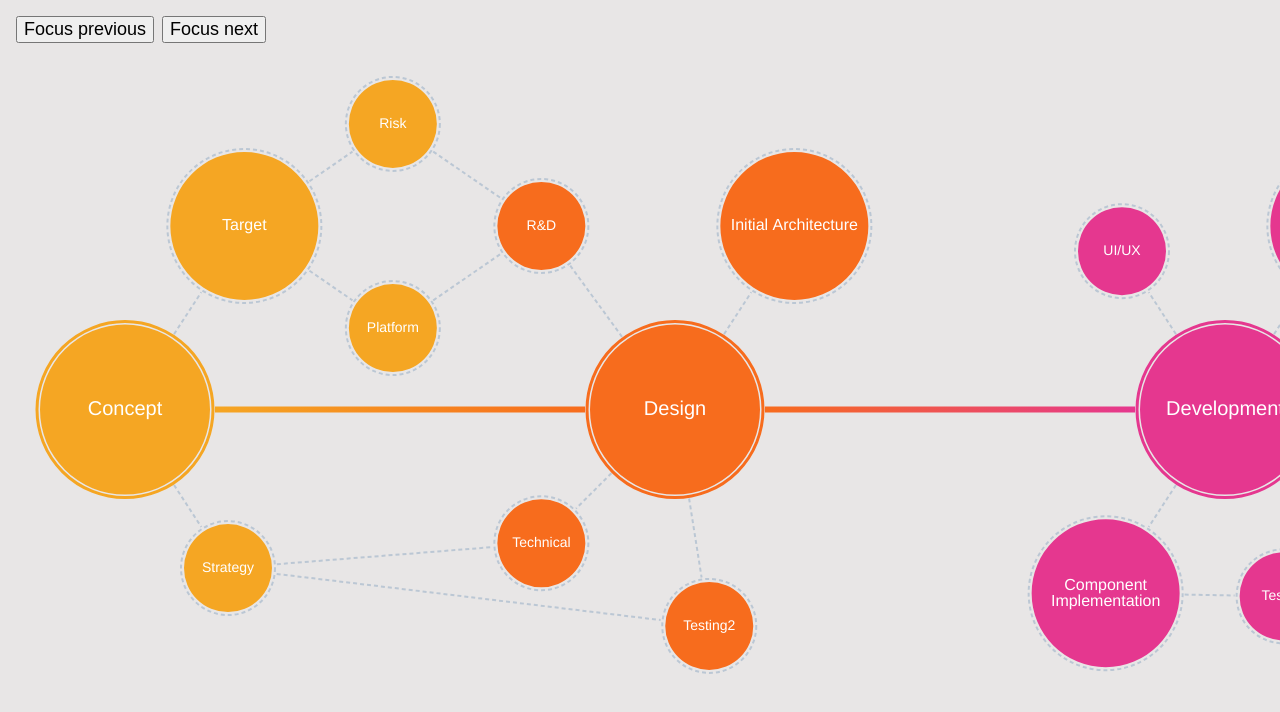
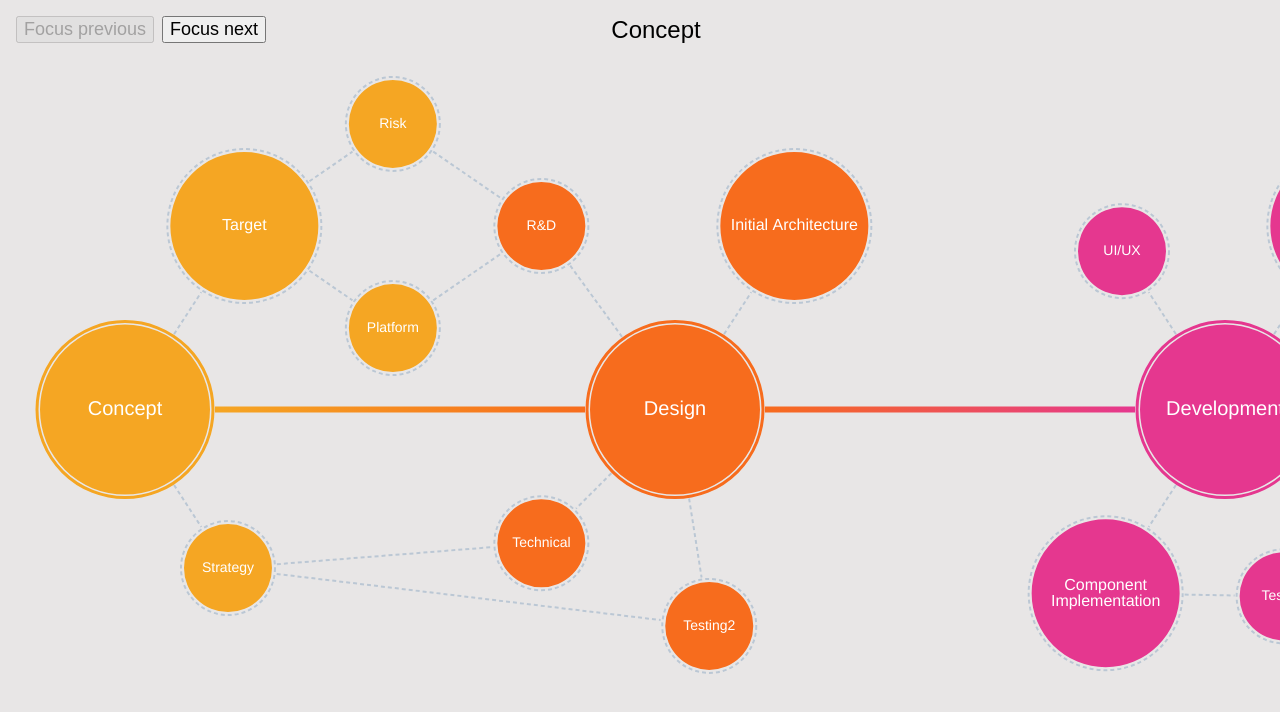
Before and after one commit to codeparticle/codeparticle.website.process, a React app: page / in a window 1280 px wide. Shown: the top 712 px of the page. Built offline with nearby package versions, Linux system fonts and the light colour scheme.

Commit message:
Fixed root node selection.

```diff
--- a/package.json
+++ b/package.json
@@ -1,6 +1,6 @@
 {
   "name": "codeparticle.website.process",
-  "version": "0.2.8-beta-6",
+  "version": "0.2.8",
   "license": "ISC",
   "author": {
     "name": "codeparticle",
--- a/src/app/app.jsx
+++ b/src/app/app.jsx
@@ -75,12 +75,16 @@ const App = () => {
 
   return (
     <Fragment>
+      <div className="canvas-parent">
         <canvas
           height={size.height}
           width={size.width}
           ref={canvasRef}
         />
+      </div>
       {selectedRootNodeIndex === null ? null : (
+        <Fragment>
+          <div className="selected-title">{selectedRootNode.id}</div>
           <div className="buttons">
             <button
               disabled={selectedRootNodeIndex === 0}
@@ -95,6 +99,7 @@ const App = () => {
               Focus next
             </button>
           </div>
+        </Fragment>
       )}
     </Fragment>
   );
--- a/src/app/app.scss
+++ b/src/app/app.scss
@@ -28,6 +28,15 @@ body {
   justify-content: flex-start;
   overflow-y: auto;
 
+  .selected-title {
+    font-size: 24px;
+    margin: 16px;
+    position: absolute;
+    text-align: center;
+    top: 0;
+    width: 100%;
+  }
+
   .buttons {
     margin: 16px;
     position: absolute;
@@ -42,6 +51,11 @@ body {
   }
 }
 
-canvas {
-  background-color: rgba(50, 0, 0, 0.05);
+.canvas-parent {
+  height: 100%;
+  width: 100%;
+
+  canvas {
+    background-color: rgba(50, 0, 0, 0.05);
+  }
 }
--- a/src/d3-process/simulation.js
+++ b/src/d3-process/simulation.js
@@ -133,7 +133,7 @@ const runSimulation = (canvas, data, options = {}) => {
     const minY = Math.min(topDifference + (topMostNode.targetY - topMostNode.radius - X_AXIS_PADDING), 0);
     const maxY = Math.max((bottomMostNode.targetY + bottomMostNode.radius + X_AXIS_PADDING) - (canvas.offsetHeight - bottomDifference), 0);
     let minX = left - parentLeft;
-    let maxX = rightMostNodeX - window.innerWidth + left + X_AXIS_PADDING + ROOT_NODE_X_DISTANCE;
+    let maxX = rightMostNodeX - canvas.offsetWidth + left + X_AXIS_PADDING + ROOT_NODE_X_DISTANCE;
 
     if (left > parentLeft) {
       minX = 0;
@@ -248,11 +248,12 @@ const runSimulation = (canvas, data, options = {}) => {
     canvasBoundingBox = canvas.getBoundingClientRect();
     rootNodesToAnimateFromNextStage = [];
 
-    rootNodesRemaining.forEach((node) => {
-      const nodeIsVisibleOnScreen = node.x + offsetX >= canvasBoundingBox.left;
+    rootNodes.forEach((node) => {
+      const x = canvasBoundingBox.left + node.x + offsetX;
+      const nodeIsVisibleOnSelectionViewport = x >= canvasBoundingBox.left && x <= canvasBoundingBox.left + (canvas.offsetWidth / 2);
 
       if (node.rootNode) {
-        if (!foundFirstRootNodeVisible && nodeIsVisibleOnScreen && nodeHasBeenDrawn) {
+        if (!foundFirstRootNodeVisible && nodeIsVisibleOnSelectionViewport && nodeHasBeenDrawn) {
           foundFirstRootNodeVisible = true;
           selectedRootNode = node;
         }
--- a/src/d3-process/utils.js
+++ b/src/d3-process/utils.js
@@ -456,18 +456,10 @@ const parseTreeData = (data, simulationMaxHeight, { nodeSizes }) => {
 
   nodes.forEach(node => assignNodePosition(node));
 
-  links.forEach((link) => {
-    const node = nodesById[link.source];
-    const linkedNode = nodesById[getOtherNodeFromLink(link, node)];
-
-    link.distance = getVectorDistance(node.fx, linkedNode.fx, node.fy, linkedNode.fy);
-  });
-
   return {
     nodes,
     links,
     originalData: data,
-    repositionNodes: () => nodes.forEach(node => assignNodePosition(node)),
   };
 };
 
@@ -498,7 +490,6 @@ const getLeftMostChildX = (node, minX = null) => {
 
 export {
   getLeftMostChildX,
-  getOtherNodeFromLink,
   normalizeDisplacement,
   parseTreeData,
 };
```
Lines whose indentation alone changed are shown as unchanged.
